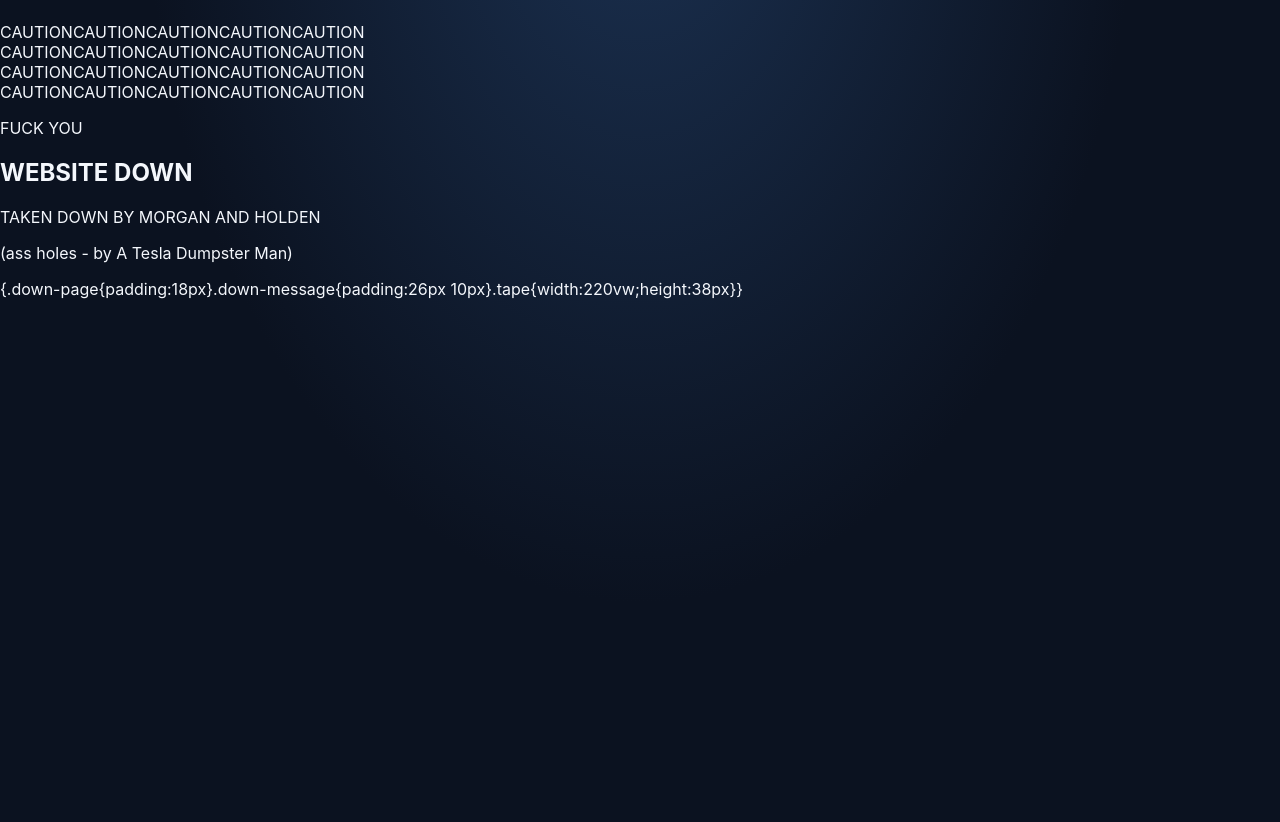
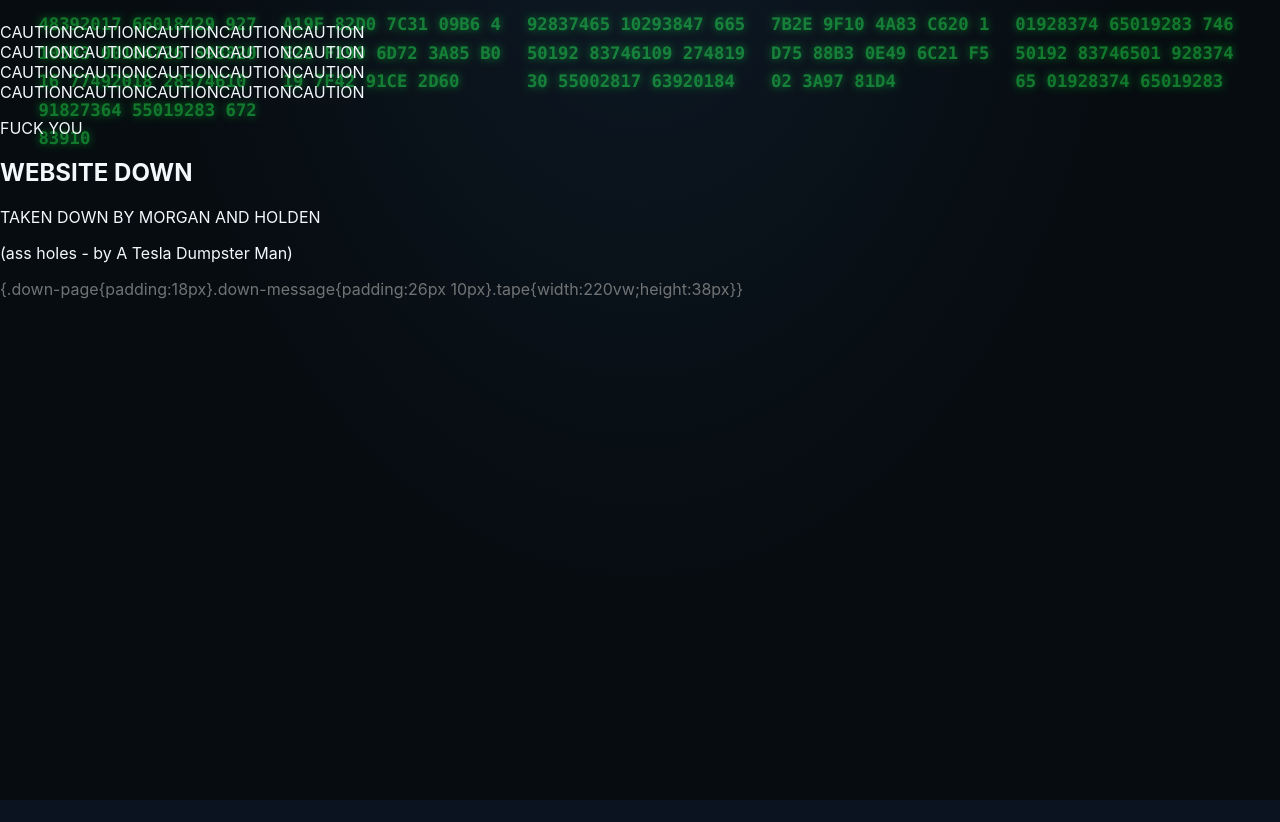
Before and after one commit to MultitaskBotoffcialsignin/California-State-roleplay, a plain HTML site: page index.html in a window 1280 px wide. Drawn offline with Linux system fonts and the light colour scheme.

Commit message:
Add green code-like numbers to warning background

```diff
--- a/index.html
+++ b/index.html
@@ -154,9 +154,19 @@
       .owner-grid { grid-template-columns: 1fr; gap: 12px; }
       .owner-card { padding: 19px; }
     }
+    .code-background { position:fixed; inset:0; z-index:0; overflow:hidden; pointer-events:none; display:grid; grid-template-columns:repeat(5,1fr); gap:18px; padding:10px 3vw; opacity:.55; background:#050805; }
+    .code-column { color:#20ff45; font:700 clamp(12px,1.35vw,19px)/1.65 ui-monospace,SFMono-Regular,Consolas,monospace; overflow-wrap:anywhere; word-break:break-all; text-shadow:0 0 8px #00ff35; opacity:.8; }
+    .down-page { position:relative; z-index:1; }
   </style>
 </head>
 <body>
+<div class="code-background" aria-hidden="true">
+  <div class="code-column">48392017 66018429 92710583 00184726 59382016 77492018 28374610 91827364 55019283 67283910</div>
+  <div class="code-column">A19F 82D0 7C31 09B6 4E28 F190 6D72 3A85 B019 7F42 91CE 2D60</div>
+  <div class="code-column">92837465 10293847 66550192 83746109 27481930 55002817 63920184</div>
+  <div class="code-column">7B2E 9F10 4A83 C620 1D75 88B3 0E49 6C21 F502 3A97 81D4</div>
+  <div class="code-column">01928374 65019283 74650192 83746501 92837465 01928374 65019283</div>
+</div>
   <main class="down-page">
     <div class="tape tape-one" aria-hidden="true"><span>CAUTION</span><span>CAUTION</span><span>CAUTION</span><span>CAUTION</span><span>CAUTION</span></div>
     <div class="tape tape-two" aria-hidden="true"><span>CAUTION</span><span>CAUTION</span><span>CAUTION</span><span>CAUTION</span><span>CAUTION</span></div>
```
